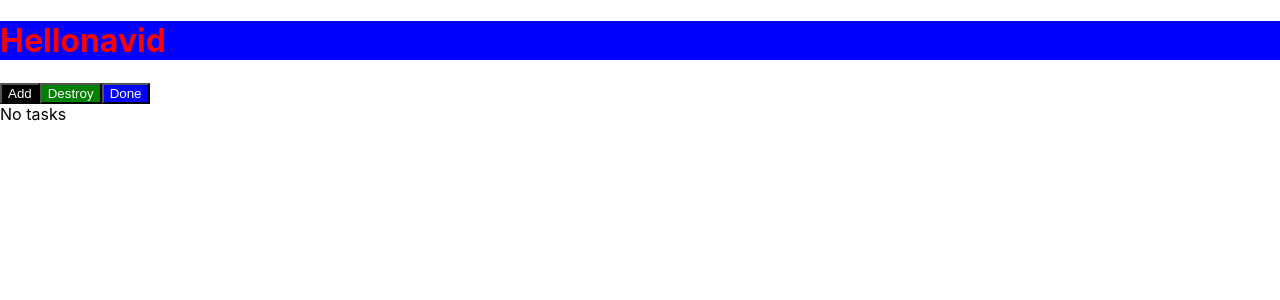
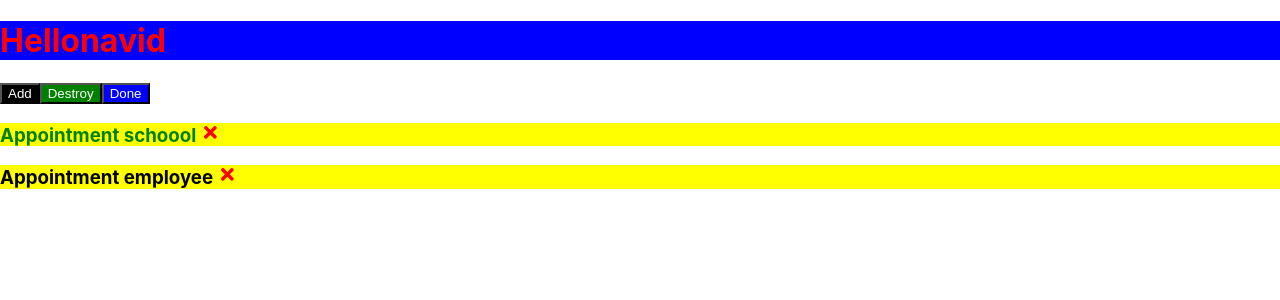
Before and after one commit to navid-sheik/task-manager, a React (Create React App) app: page / in a window 1280 px wide. Shown: the top 300 px of the page. Built offline with nearby package versions, Linux system fonts and the light colour scheme; data requests are answered from the project's data file.

Commit message:
Fetch + Delete

```diff
--- a/db.json
+++ b/db.json
@@ -1,26 +1,16 @@
 {
   "tasks": [
-    {
-      "id" : 1,
-      "text": "Appointment doctor",
-      "day": "Feb 5th at 5:30 pm",
-      "reminder": true
-
-    },
     {
       "id": 2,
       "text": "Appointment schoool",
       "day": "March 5th at 5:30 pm",
       "reminder": true
-
     },
-
     {
       "id": 3,
       "text": "Appointment employee",
       "day": "Mon 5th at 5:30 pm",
       "reminder": false
-
     }
   ]
 }
--- a/src/App.js
+++ b/src/App.js
@@ -1,7 +1,9 @@
 import Header from './components/Header'
 import Tasks from './components/Tasks'
-import { useState } from 'react'
+//uSer affect used when page load
+import { useState, useEffect } from 'react'
 import AddTask from './components/AddTask'
+
 
 
 
@@ -13,8 +15,23 @@
   //Another state for toogle
   const [showAddTask, setShowAddTask] = useState(false)
 
+  useEffect (() => {
+    const getTasks  =  async () => {
+      const taskFromServer =  await fetchTasks()
+      setTasks(taskFromServer)
+    }
+    getTasks()
 
+  }, [])
 
+  //Fetch task
+
+  const fetchTasks  =  async () => {
+    const res = await fetch('http://localhost:5000/tasks')
+    const data  =  await res.json()
+
+    return data
+  }
 
 
   const [tasks, setTasks] = useState([])
@@ -29,7 +46,9 @@
 
 
 //Delete tasks
-const deleteTask = (id) => {
+const deleteTask = async (id) => {
+  await fetch(`http://localhost:5000/tasks/${id}`, {method : 'DELETE',})
+
   setTasks(tasks.filter((task) =>  task.id !== id));
 
 }
--- a/src/components/Tasks.js
+++ b/src/components/Tasks.js
@@ -5,8 +5,8 @@
     return (
         <>
             {
-                tasks.map((task) => (
-                   <Task key = {task.id} task  = {task} onDelete =  {onDelete}  onToggle =  {onToggle}/>
+                tasks.map((task, index) => (
+                   <Task key = {index} task  = {task} onDelete =  {onDelete}  onToggle =  {onToggle}/>
 
                 ))
 
```
